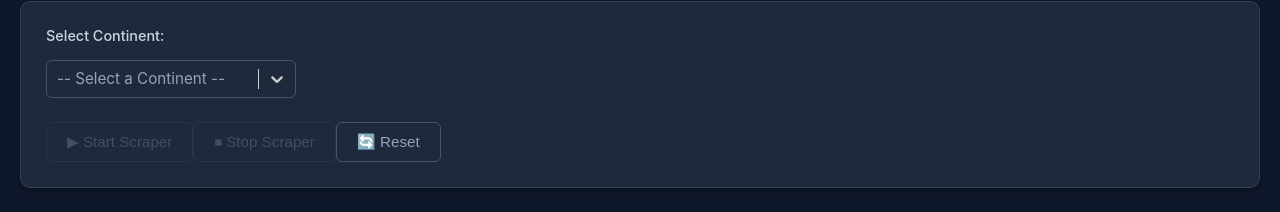
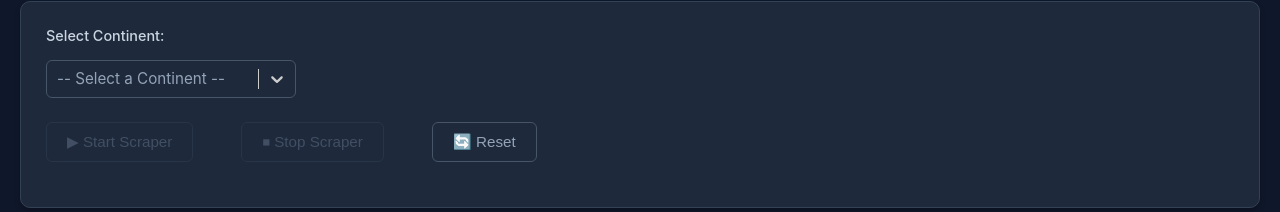
Before and after one commit to dorontzurs-commits/coaches-data, a React (Vite) app in the folder frontend/: page / in a window 1280 px wide. Shown: the part 166-378 px from the top of the page. Built offline with nearby package versions, Linux system fonts and the light colour scheme; no server answers.

Commit message:
Fix button spacing - add margin-right as fallback to ensure spacing is visible

```diff
--- a/frontend/src/index.css
+++ b/frontend/src/index.css
@@ -259,9 +259,6 @@ code {
 .react-select__clear-indicator:hover {
   color: #e2e8f0;
 }
-  box-shadow: 0 1px 3px rgba(0, 0, 0, 0.08);
-  border: 1px solid #e5e5e5;
-}
 
 .button-group {
   display: flex;
@@ -269,6 +266,11 @@ code {
   flex-wrap: wrap;
   margin-bottom: 20px;
   align-items: center;
+}
+
+/* Ensure spacing between buttons works even if gap doesn't */
+.button-group .btn:not(:last-child) {
+  margin-right: 1.5rem;
 }
 
 .btn {
```
